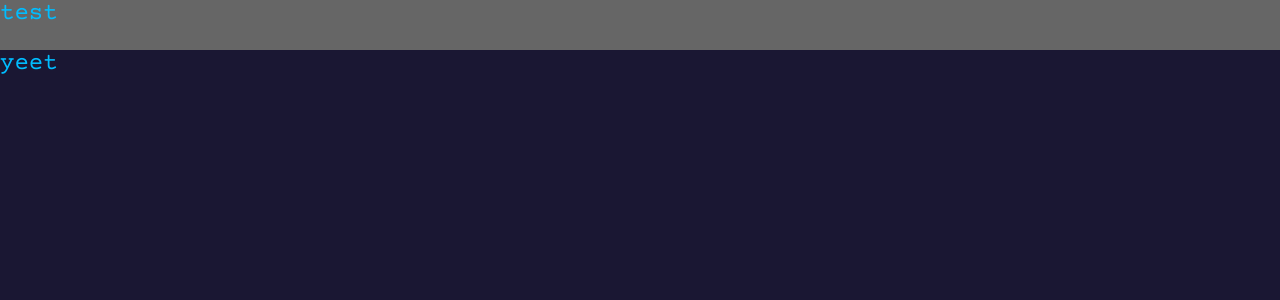
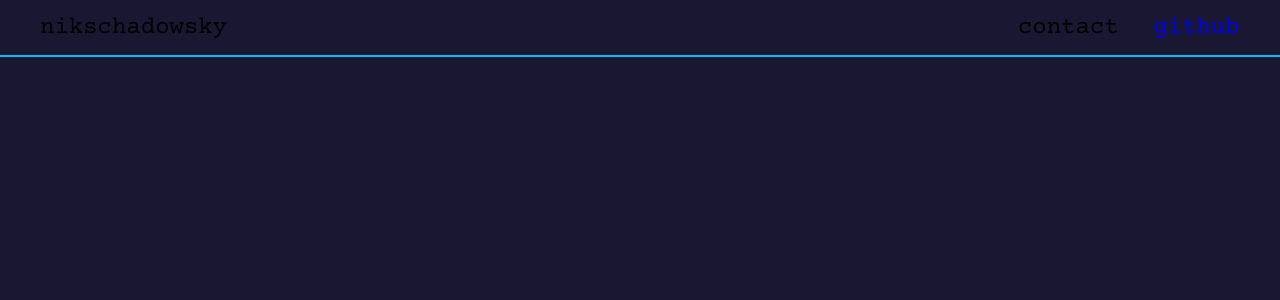
Before and after one commit to nikschadowsky/Webapp, a Vue app: page / in a window 1280 px wide. Shown: the top 300 px of the page. Built offline with nearby package versions, Linux system fonts and the light colour scheme.

Commit message:
Navigationbar added

```diff
--- a/src/components/infrastructure/Navigation.vue
+++ b/src/components/infrastructure/Navigation.vue
@@ -2,13 +2,16 @@
 import { isMobile } from "../../util.js";
 
 export default {
-    created() {
-        console.log(isMobile())
-    },
+
+
     methods: {
         isMobileDevice() {
-            console.log(isMobile);
-            return isMobile;
+
+            return (window.innerWidth <= 800);
+        },
+        scrollToTop(){
+            console.log("top");
+            window.scrollTo({top: 0, behavior: "smooth"});
         }
     }
 }
@@ -17,14 +20,63 @@ export default {
 
 <template>
     <div id="navbar">
-        <p class="colored" v-show="isMobileDevice">test </p>
+
+        <a class="link" @click="scrollToTop">nikschadowsky </a>
+
+        <p class="link">contact</p>
+
+        <a href="https://www.github.com/nikschadowsky" target="_blank" rel="noopener noreferrer"  class="link">github</a>
+
     </div>
 </template>
 
-<style>
+<style scoped>
 #navbar {
+    position: fixed;
+    display: flex;
     width: 100%;
-    background-color: #666666;
-    height: 50px;
+    height: 55px;
+
+    align-items: center;
+    gap: 35px;
+
+    border-bottom: var(--accent-color) solid 2px;
+    box-shadow: 0 3px 10px var(--accent-color-shadow);
+    background-color: var(--background-color);
+
+    z-index: 4;
 }
+
+
+#navbar> :first-child {
+    margin-right: auto;
+    margin-left: 40px;
+}
+
+#navbar> :last-child {
+    margin-right: 40px;
+}
+
+.entry{
+    position: relative;
+}
+
+.entry:hover::after{
+    transform-origin: center;
+    transform: scaleX(1);
+}
+
+.entry::after{
+    content: "";
+    position: absolute;
+    bottom: 0;
+    left: 0;
+    width: 100%;
+    height: 2px;
+    background-color: darksalmon;
+    transform: scaleX(0);
+
+    transition: transform 250ms;
+}
+
 </style>
```
